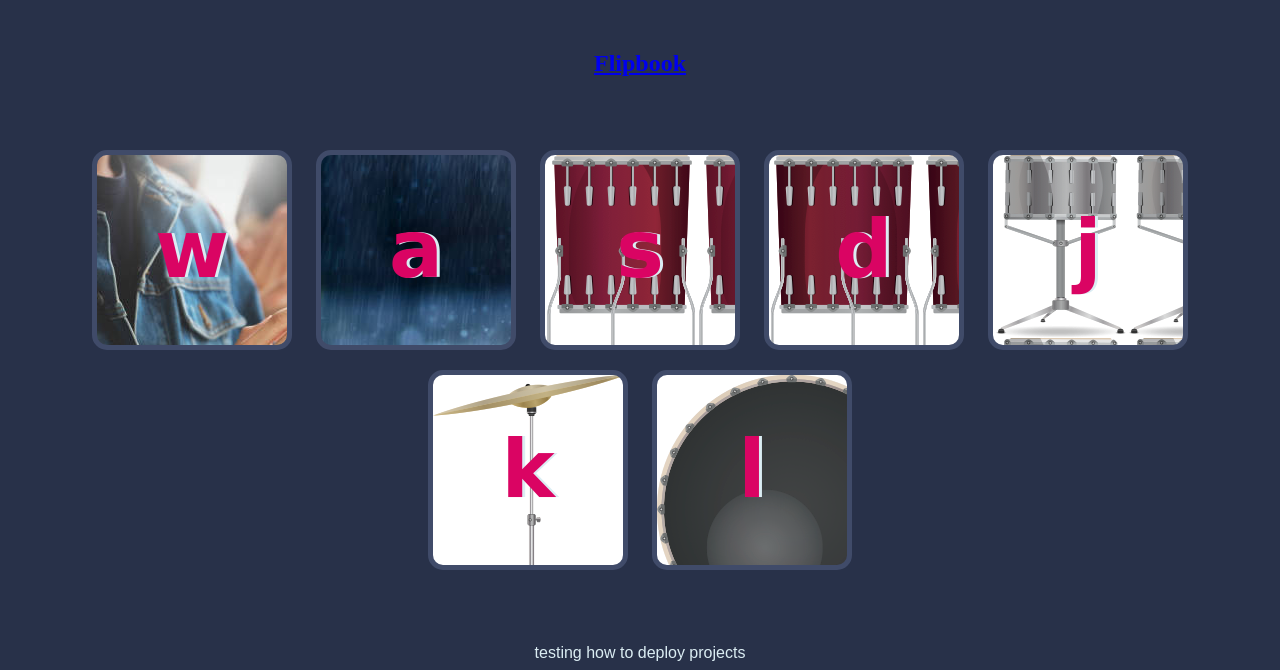
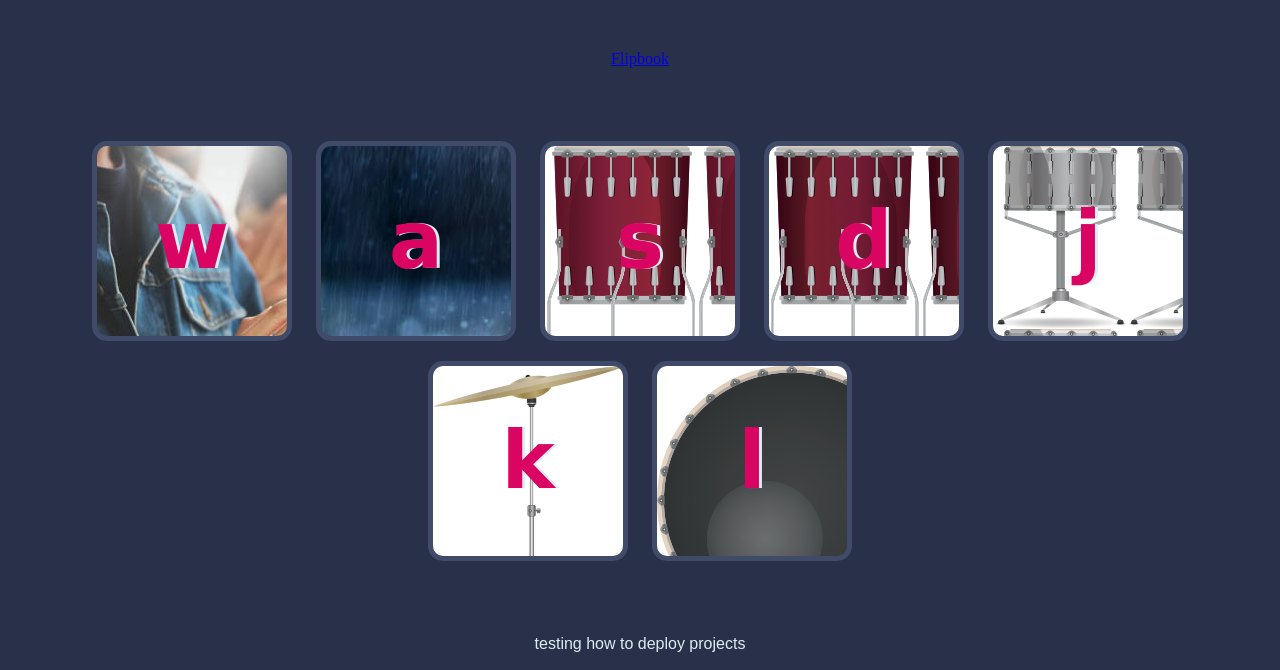
Before and after one commit to affaniqbal/2nd-test-website, a plain HTML site: page index.html in a window 1280 px wide. Shown: the part 243-913 px from the top of the page. Drawn offline with Linux system fonts and the light colour scheme; a web font is replaced by a local one.

Commit message:
5th commit

```diff
--- a/index.html
+++ b/index.html
@@ -10,7 +10,7 @@
 
 <body>
   <h1 id="title">testing how to make changes to github</h1>
-  <h2><a href="./new_page.html">Flipbook</a></h2>
+  <a href="./new_page.html">Flipbook</a>
 
   <div class="set">
     <button class="w drum">w</button>
```
